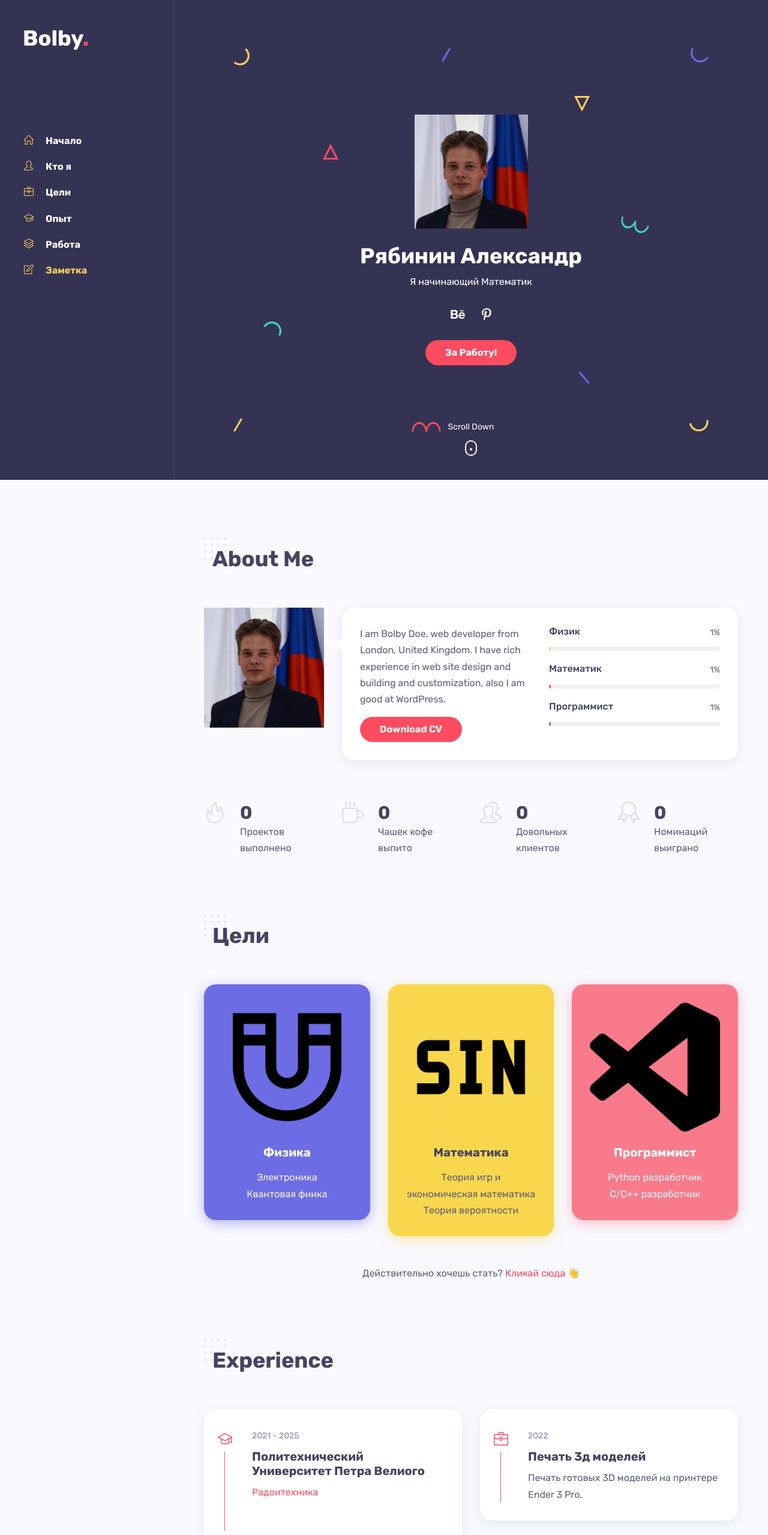
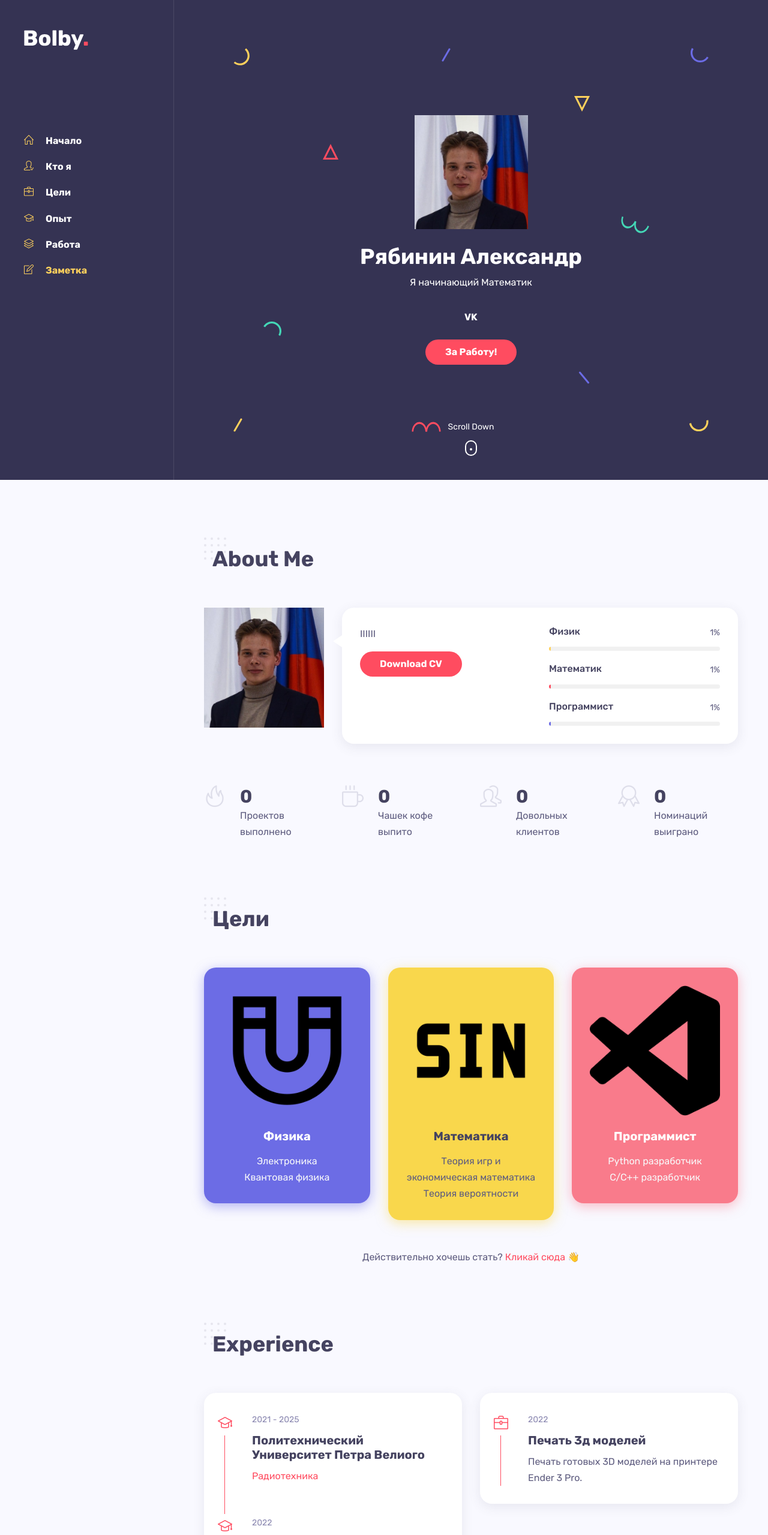
Before and after one commit to ruabininAD/website, a plain HTML site: page index.html in a window 1280 px wide. Shown: the top 2559 px of the page at 60% size. Drawn offline with Linux system fonts and the light colour scheme.

Commit message:
Add files via upload

```diff
--- a/index.html
+++ b/index.html
@@ -2,10 +2,8 @@
 <html lang="en-US">
 <head>
 	<meta http-equiv="Content-Type" content="text/html; charset=UTF-8">
-	<title>Bolby - Portfolio/CV/Resume HTML Template</title>
-	<meta name="description" content="Bolby - Portfolio/CV/Resume HTML Template">
-	<meta name="viewport" content="width=device-width, initial-scale=1, maximum-scale=1">
-	<link rel="shortcut icon" type="image/x-icon" href="https://via.placeholder.com/32x32">
+	<title>Ruabinin A D</title>
+
 
 	<!-- STYLESHEETS -->
 	<link rel="stylesheet" href="css/bootstrap.min.css" type="text/css" media="all">
@@ -70,11 +68,11 @@
 			</button>
 		</div>
 		<!-- logo image -->
-		<div class="site-logo">
+		<!--<div class="site-logo">
 			<a href="index.html">
 				<img src="images/logo.svg" alt="Bolby" />
 			</a>
-		</div>
+		</div>-->
 	</div>
 </header>
 
@@ -129,9 +127,10 @@
 				<ul class="social-icons light list-inline mb-0 mt-4">
 					<!--<li class="list-inline-item"><a href="#"><i class="fab fa-instagram"></i></a></li>
 					<li class="list-inline-item"><a href="#"><i class="fab fa-twitter"></i></a></li>-->
-					<li class="list-inline-item"><a href="https://vk.com/im"><i class="fab fa-behance"></i></a></li>
+					<!--<li class="list-inline-item"><a href="https://vk.com/im"><i class="fab fa-behance"></i></a></li>-->
+					<a href="https://vk.com/im?sel=583184173" > <h2 class="text-rotating" >VK</h2>  </a>
 					<!--<li class="list-inline-item"><a href="#"><i class="fab fa-dribbble"></i></a></li>-->
-					<li class="list-inline-item"><a href="https://www.thingiverse.com/"><i class="fab fa-pinterest-p"></i></a></li>
+					<!--<li class="list-inline-item"><a href="https://www.thingiverse.com/"><i class="fab fa-pinterest-p"></i></a></li>-->
 				</ul>
 
 				<!-- buttons -->
@@ -205,9 +204,9 @@
 						<div class="row">
 							<div class="col-md-6">
 								<!-- about text -->
-								<p>I am Bolby Doe, web developer from London, United Kingdom. I have rich experience in web site design and building and customization, also I am good at WordPress.</p>
+								<p>IIIIII</p>
 								<div class="mt-3">
-									<a href="#" class="btn btn-default">Download CV</a>
+									<a href="file/cv.docx" class="btn btn-default">Download CV</a>
 								</div>
 								<div class="spacer d-md-none d-lg-none" data-height="30"></div>
 							</div>
@@ -331,7 +330,7 @@
 					<div class="service-box rounded data-background padding-30 text-center text-light shadow-blue" data-color="#6C6CE5">
 						<img src="images/phis.png" alt="UI/UX design" />
 						<h3 class="mb-3 mt-0">Физика</h3>
-						<p class="mb-0">Электроника <br> Квантовая фиика</p>
+						<p class="mb-0">Электроника <br> Квантовая физика</p>
 					</div>
 					<div class="spacer d-md-none d-lg-none" data-height="30"></div>
 				</div>
@@ -387,7 +386,7 @@
 							<div class="content">
 								<span class="time">2021 - 2025</span>
 								<a href="https://www.spbstu.ru/"><h3 class="title">Политехнический Университет Петра Велиого</h3></a>
-								<a href="https://et.spbstu.ru/radiotech_bachelor/"><p>Радоитехника</p></a>
+								<a href="https://et.spbstu.ru/radiotech_bachelor/"><p>Радиотехника</p></a>
 							</div>
 						</div>
 
```
